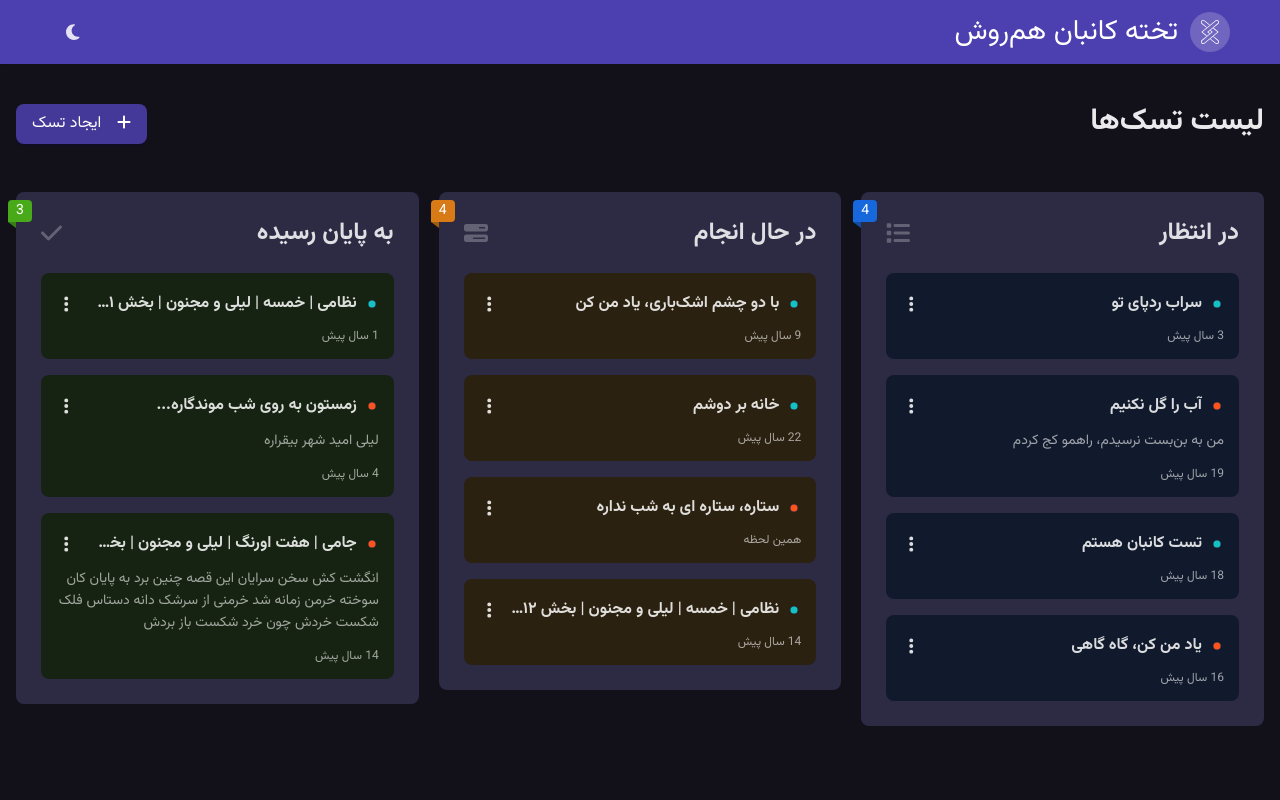
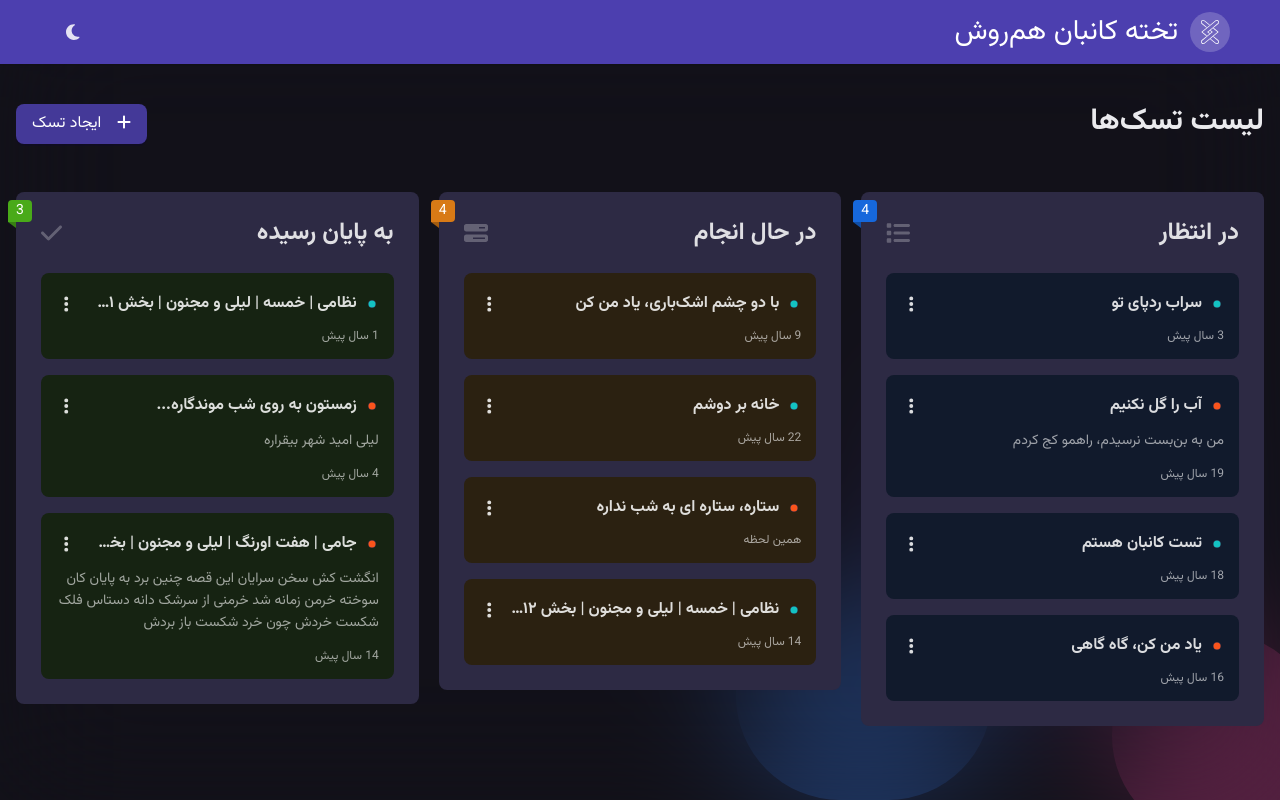
Before and after one commit to amir2mi/hamravesh-kanban, a React (Vite) app: page / in a window 1280 px wide. Built offline with nearby package versions, Linux system fonts and the light colour scheme.

Commit message:
Added live background component and removed unused animations

```diff
--- a/src/components/LiveBackground/index.tsx
+++ b/src/components/LiveBackground/index.tsx
@@ -1,3 +1,9 @@
 export default function LiveBackground() {
-  return null;
+  return (
+    <div className="fixed top-0 left-0 h-[100vh] w-[100vw] opacity-30">
+      <span className="absolute -bottom-10 -right-10 h-52 w-52 rounded-full bg-pink-500" />
+      <span className="absolute bottom-36 right-24 h-72 w-72 rounded-full bg-primary" />
+      <span className="absolute bottom-0 right-72 h-52 w-64 rounded-full bg-blue-500" />
+    </div>
+  );
 }
--- a/src/index.scss
+++ b/src/index.scss
@@ -23,28 +23,3 @@
     text-overflow: ellipsis;
   }
 }
-
-@keyframes slide-up {
-  0% {
-    transform: translateY(2rem);
-    opacity: 0;
-  }
-  100% {
-    transform: translateY(0);
-    opacity: 1;
-  }
-}
-
-.anim-slide-up {
-  animation: slide-up 0.25s ease-in-out both;
-}
-
-.anim-slide-up-delayed {
-  animation: slide-up 0.25s ease-in-out both;
-
-  @for $i from 0 to 20 {
-    &:nth-child(#{$i + 1}) {
-      animation-delay: #{$i * 200}ms;
-    }
-  }
-}
--- a/src/pages/Main/index.tsx
+++ b/src/pages/Main/index.tsx
@@ -8,6 +8,7 @@ import { FontAwesomeIcon } from "@fortawesome/react-fontawesome";
 import { setModalData } from "@store/modals";
 import { TodoItemProps } from "@store/todos";
 import KanbanColumns from "./columns";
+import LiveBackground from "@components/LiveBackground";
 
 export default function MainPage() {
   const dispatch = useDispatch();
@@ -23,7 +24,8 @@ export default function MainPage() {
   };
 
   return (
-    <Layout className="min-h-[100vh] overflow-x-hidden">
+    <>
+      <Layout className="relative z-10 min-h-[100vh] overflow-x-hidden bg-transparent backdrop-blur-3xl">
         <Header />
         <div className="container mx-auto mb-4 px-4">
           <div className="item-center mt-10 flex justify-between">
@@ -42,5 +44,7 @@ export default function MainPage() {
           <KanbanModal onClose={handleOnModalClose} />
         </div>
       </Layout>
+      <LiveBackground />
+    </>
   );
 }
```
Lines whose indentation alone changed are shown as unchanged.
